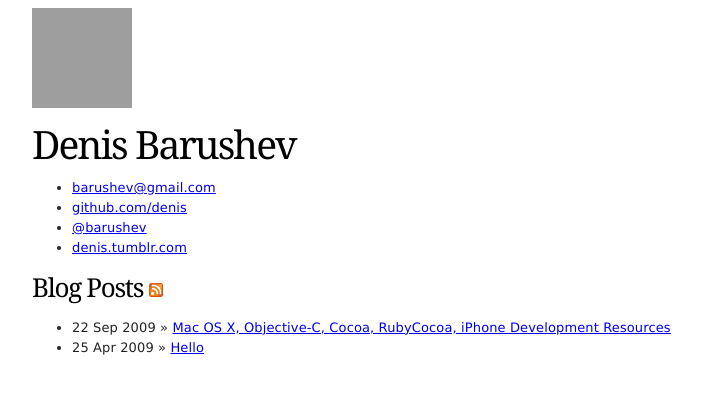
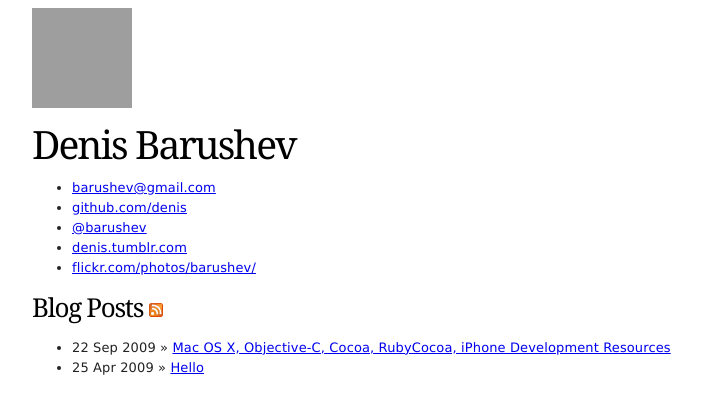
Before and after one commit to denis/denis.github.com, a Jekyll site: the page built from index.html, in a window 1280 px wide. Shown: the top 414 px of the page, without its empty margins (283-985 px from the left). Built offline with Jekyll 4.4.1, drawn with Linux system fonts in a browser that asks for light colours; comment, search, counter and statistics services are not loaded; grey boxes are pictures that could not be loaded.

Commit message:
Added link to the flickr page.

```diff
--- a/index.html
+++ b/index.html
@@ -12,6 +12,7 @@ layout: default
         <li><a href="http://github.com/denis">github.com/denis</a></li>
         <li><a href="http://twitter.com/barushev">@barushev</a></li>
         <li><a href="http://denis.tumblr.com/">denis.tumblr.com</a></li>
+        <li><a href="http://flickr.com/photos/barushev/">flickr.com/photos/barushev/</a></li>
     </ul>
 </div>
 
```
